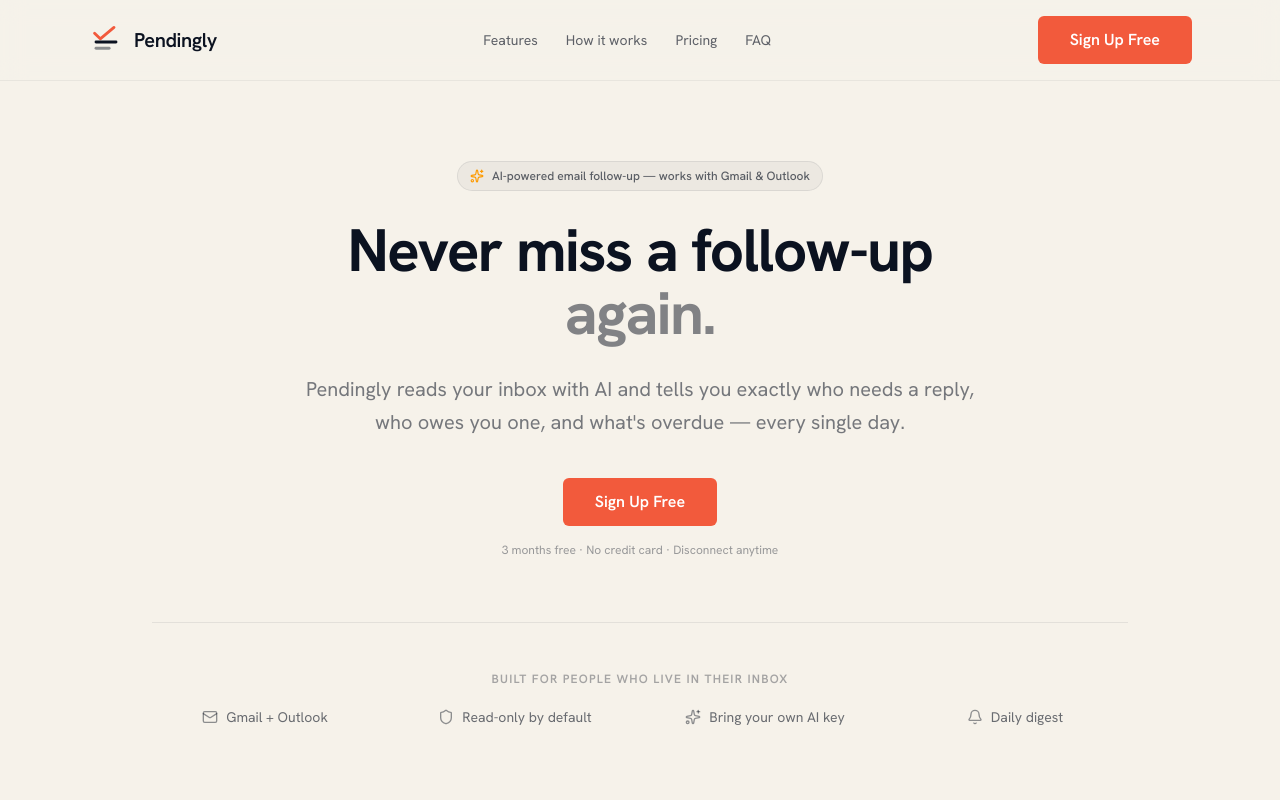
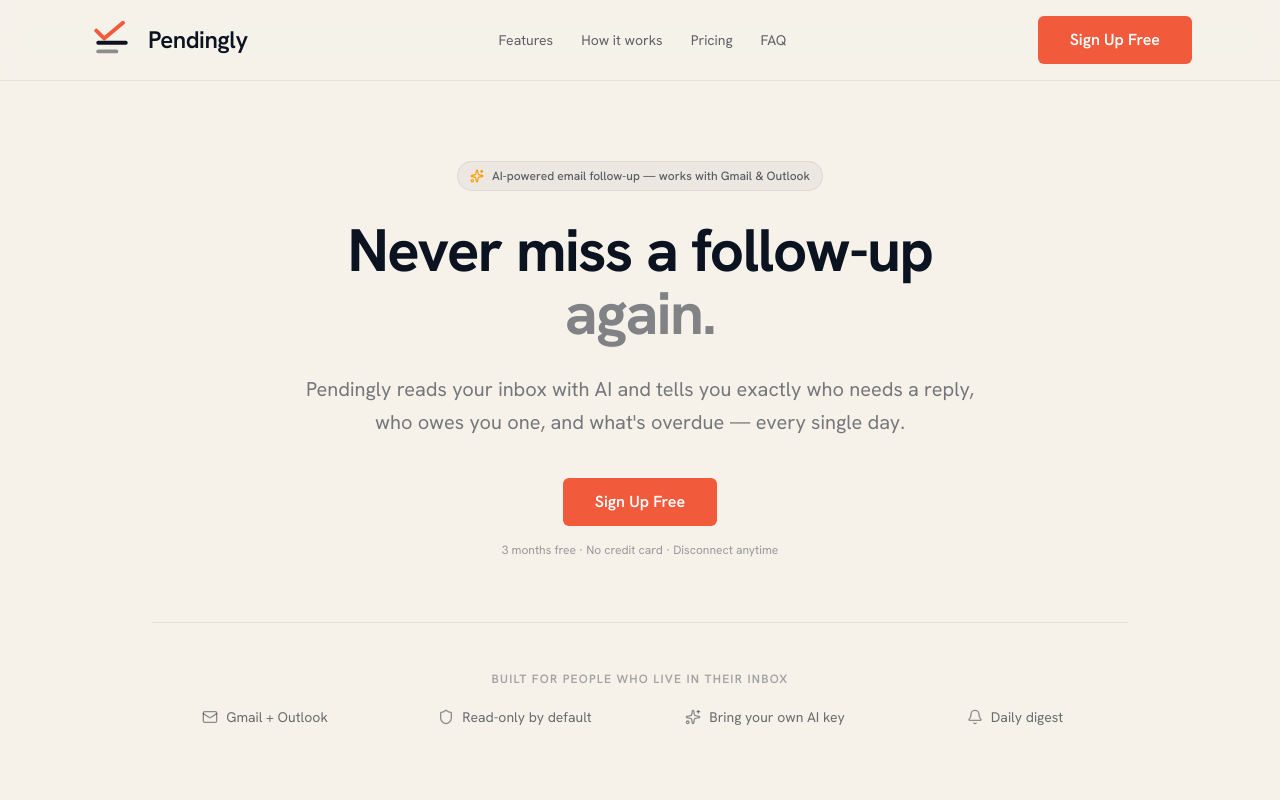
Before and after one commit to anindya810-git/FollowupOS, a Next.js app: page / in a window 1280 px wide. Shown: the top 800 px of the page. Built offline with nearby package versions, Linux system fonts and the light colour scheme; no server answers.

Commit message:
Increase navbar logo size: h-11 w-12, text-2xl
https://claude.ai/code/session_01YTxLiNQgsQKbhi96hXYtf8

```diff
--- a/src/app/page.tsx
+++ b/src/app/page.tsx
@@ -17,9 +17,9 @@ export default async function HomePage() {
       {/* Sticky nav */}
       <header className="sticky top-0 z-50 bg-paper/80 backdrop-blur-md border-b border-[rgb(11_18_32/6%)]">
         <div className="max-w-6xl mx-auto flex items-center justify-between px-6 py-4">
-          <Link href="/" className="flex items-center gap-2.5">
-            <LogoMark className="h-8 w-9 flex-shrink-0" />
-            <span className="text-xl font-semibold tracking-[-0.02em] text-ink">Pendingly</span>
+          <Link href="/" className="flex items-center gap-3">
+            <LogoMark className="h-11 w-12 flex-shrink-0" />
+            <span className="text-2xl font-semibold tracking-[-0.02em] text-ink">Pendingly</span>
           </Link>
           <nav className="hidden md:flex items-center gap-7 text-sm text-[rgb(11_18_32/65%)]">
             <a href="#features" className="hover:text-ink transition-colors">Features</a>
```
